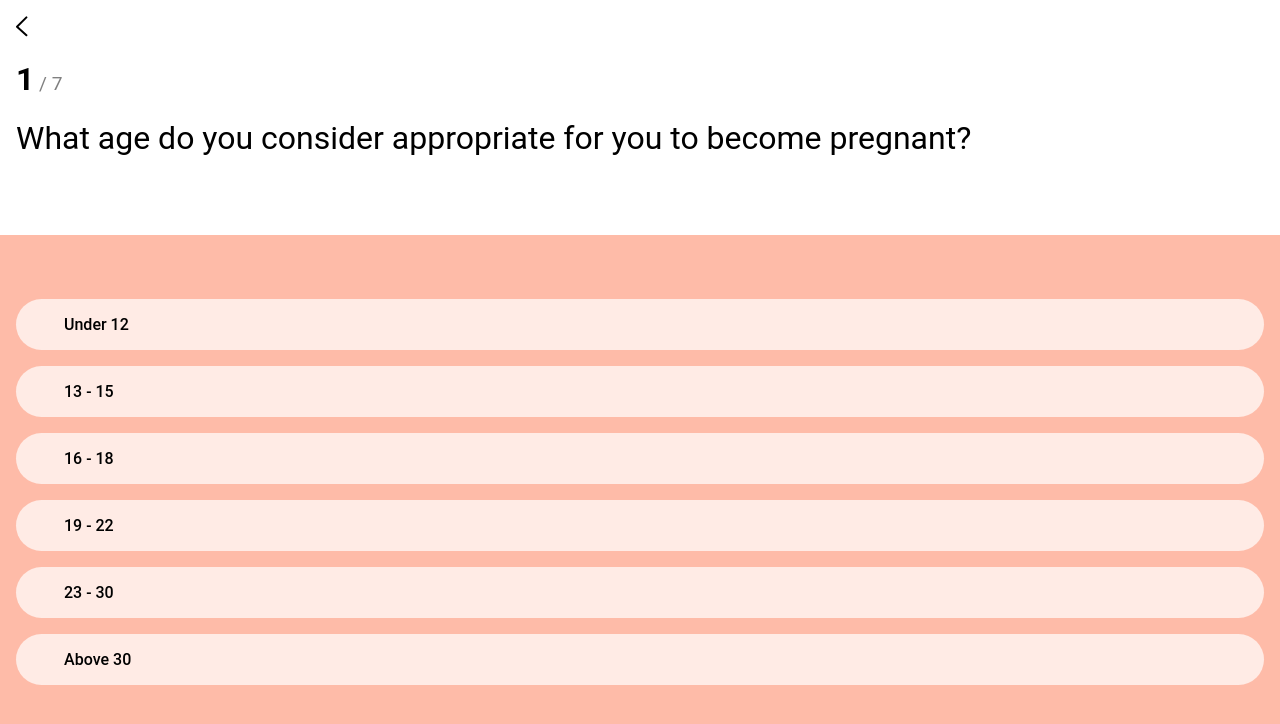
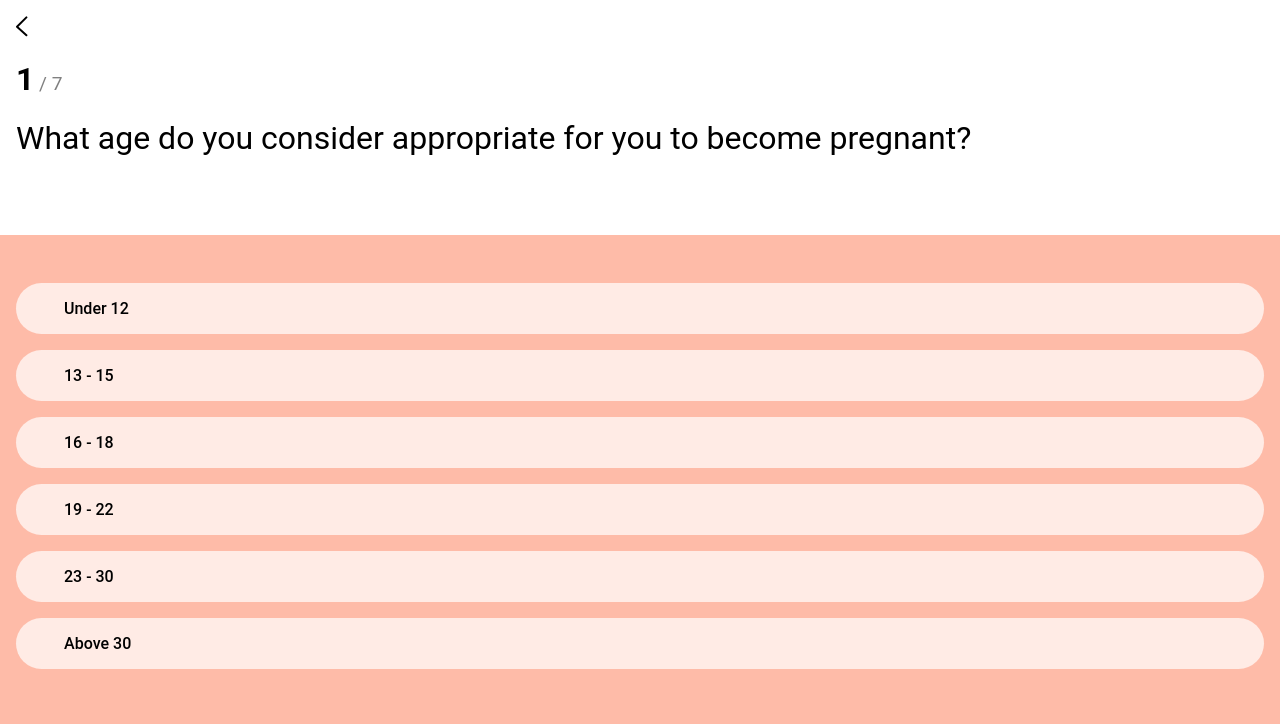
Before and after one commit to sandboxnu/knowyouroptions, a Next.js app in the folder frontend/: page / in a window 1280 px wide. Shown: the top 724 px of the page. Built offline with nearby package versions, Linux system fonts and the light colour scheme; a web font is replaced by a local one.

Commit message:
Fix styling for pills

```diff
--- a/frontend/templates/survey/SurveyPill.tsx
+++ b/frontend/templates/survey/SurveyPill.tsx
@@ -11,7 +11,9 @@ const PillContainer = styled.div`
 `;
 
 const PillAnswers = styled(PillContainer)`
-  padding: 4rem 1rem;
+  height: 100%;
+  padding: 0 1rem;
+  padding-top: 3rem;
   row-gap: 1rem;
   & > div {
     background-color: #ffebe5;
```
